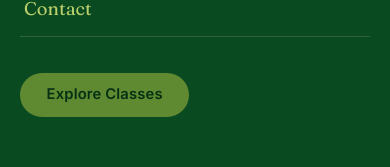
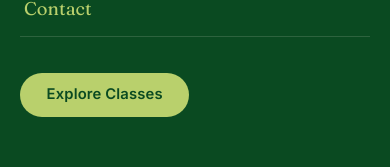
Before and after one commit to Azeezat-1/Ar-Riyaadh, a React (Vite) app in the folder frontend/: page / in a window 390 px wide. Both pictures are taken after a click on the button "Open menu". Shown: the part 466-633 px from the top of the page. Built offline with nearby package versions, Linux system fonts and the light colour scheme; no server answers.

Commit message:
Lime Explore Classes button in mobile menu

```diff
--- a/frontend/src/components/Header.jsx
+++ b/frontend/src/components/Header.jsx
@@ -142,7 +142,7 @@ export default function Header() {
                 </motion.span>
               ))}
               <div className="mobile-menu__cta">
-                <Link to="/classes" className="btn btn--gold" onClick={() => setMenuOpen(false)}>
+                <Link to="/classes" className="btn btn--lime" onClick={() => setMenuOpen(false)}>
                   Explore Classes
                 </Link>
               </div>
```
